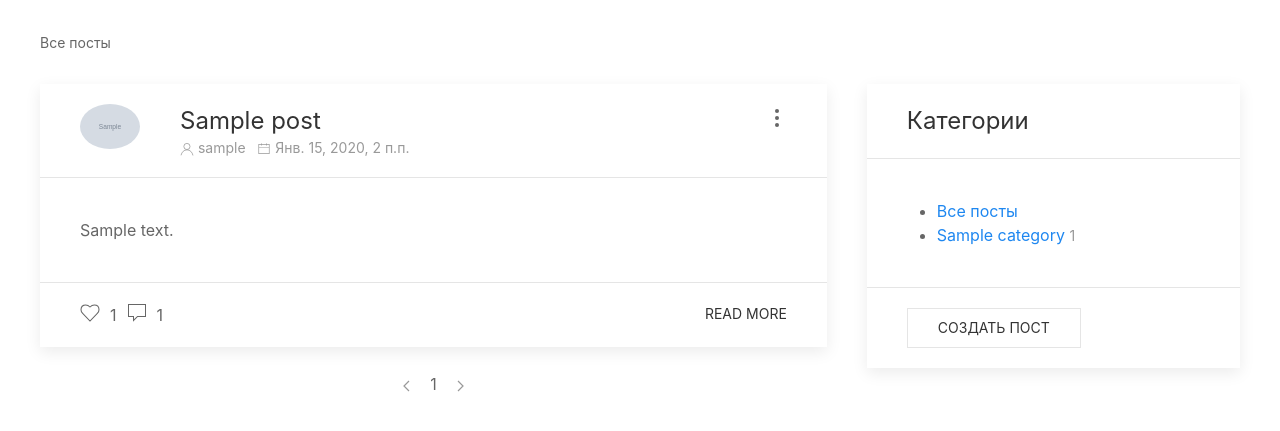
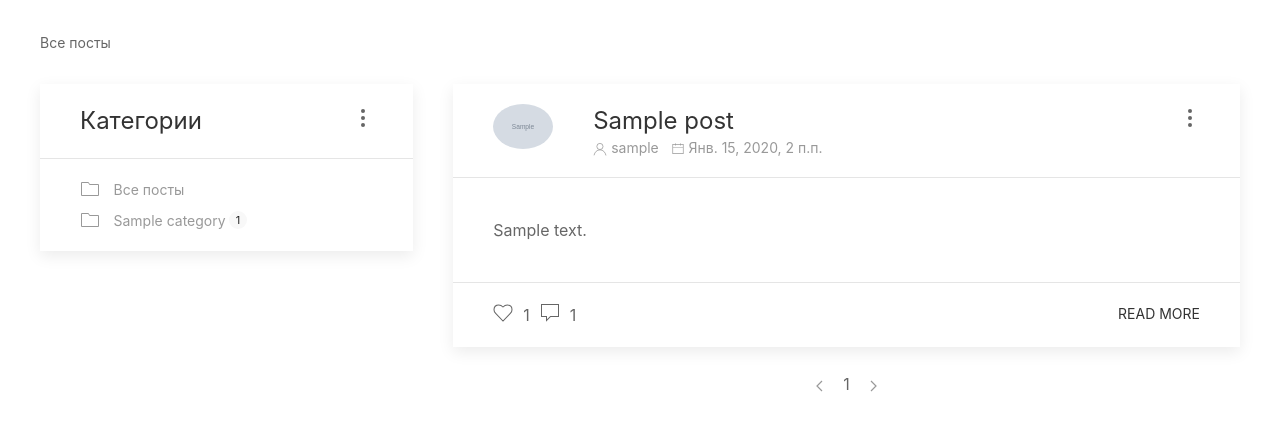
Before and after one commit to UserNikita/easycode_django, a Django app: page /1/ in a window 1280 px wide. Shown: the part 80-511 px from the top of the page. Run offline with Django 3.2, Linux system fonts and the light colour scheme; tables that the repository leaves empty hold one stand-in row (values such as "Sample post"); grey boxes marked "Sample" are stand-in pictures; data that the repository does not hold is empty; some libraries are stand-ins or nearby versions.

Commit message:
Изменение бокового меню с навигацией по постам

```diff
--- a/apps/blog/templates/blog/category_sidebar.html
+++ b/apps/blog/templates/blog/category_sidebar.html
@@ -4,34 +4,40 @@
             <div class="uk-width-expand">
                 <h3 class="uk-card-title uk-margin-remove-bottom">Категории</h3>
             </div>
-            {#            <div class="uk-width-auto">#}
-            {#                <button class="uk-button uk-button-text" type="button">Menu</button>#}
-            {#                <div uk-dropdown="mode: click; pos: bottom-right; duration: 100">#}
-            {#                    <ul class="uk-nav uk-dropdown-nav">#}
-            {#                        <li><a href="{{ post.get_absolute_url }}">Просмотреть</a></li>#}
-            {#                        <li><a href="{% url 'blog:post_edit' post.id %}">Редактировать</a></li>#}
-            {#                        <li><a href="#">Удалить</a></li>#}
-            {#                    </ul>#}
-            {#                </div>#}
-            {#            </div>#}
+            <div class="uk-width-auto">
+                <a uk-icon="more-vertical"></a>
+                <div uk-dropdown="mode: click; pos: bottom-right; duration: 100">
+                    <ul class="uk-nav uk-dropdown-nav uk-iconnav uk-iconnav-vertical">
+                        <li>
+                            <a href="{% url 'blog:post_add' %}">
+                                <span uk-icon="plus" class="uk-margin-small-right"></span>
+                                Создать пост
+                            </a>
+                        </li>
+                    </ul>
+                </div>
+            </div>
         </div>
     </div>
     <div class="uk-card-body">
-        <ul>
-            <li><a href="{% url 'blog:post_list' %}">Все посты</a></li>
+        <ul class="uk-nav-default" uk-nav>
+            <li>
+                <a href="{% url 'blog:post_list' %}">
+                    <span class="uk-margin-small-right" uk-icon="icon: folder"></span>
+                    Все посты
+                </a>
+            </li>
             {% for category in categories %}
                 <li>
-                    <a href="{{ category.get_absolute_url }}">{{ category }}</a>
-                    <span class="uk-text-meta">{{ category.post_set.count }}</span>
+                    <a href="{{ category.get_absolute_url }}">
+                        <span class="uk-margin-small-right" uk-icon="icon: folder"></span>
+                        {{ category }}
+                        <span class="uk-badge uk-text-secondary uk-background-muted">
+                            {{ category.post_set.count }}
+                        </span>
+                    </a>
                 </li>
             {% endfor %}
         </ul>
     </div>
-    <div class="uk-card-footer">
-        <div uk-grid>
-            <div class="uk-width-expand">
-                <a href="{% url 'blog:post_add' %}" class="uk-button uk-button-default">Создать пост</a>
-            </div>
-        </div>
-    </div>
 </div>
--- a/apps/blog/templates/blog/post_list.html
+++ b/apps/blog/templates/blog/post_list.html
@@ -8,6 +8,9 @@
 
 {% block content %}
     <div class="uk-child-width-expand" uk-grid>
+        <div class="uk-width-1-3@m">
+            {% include_category_sidebar %}
+        </div>
         <div>
             {% for post in post_list %}
                 <div class="uk-card uk-card-default uk-margin">
@@ -88,8 +91,5 @@
                 {% include 'blog/pagination.html' %}
             {% endblock %}
         </div>
-        <div class="uk-width-1-3@m">
-            {% include_category_sidebar %}
-        </div>
     </div>
 {% endblock %}
```
